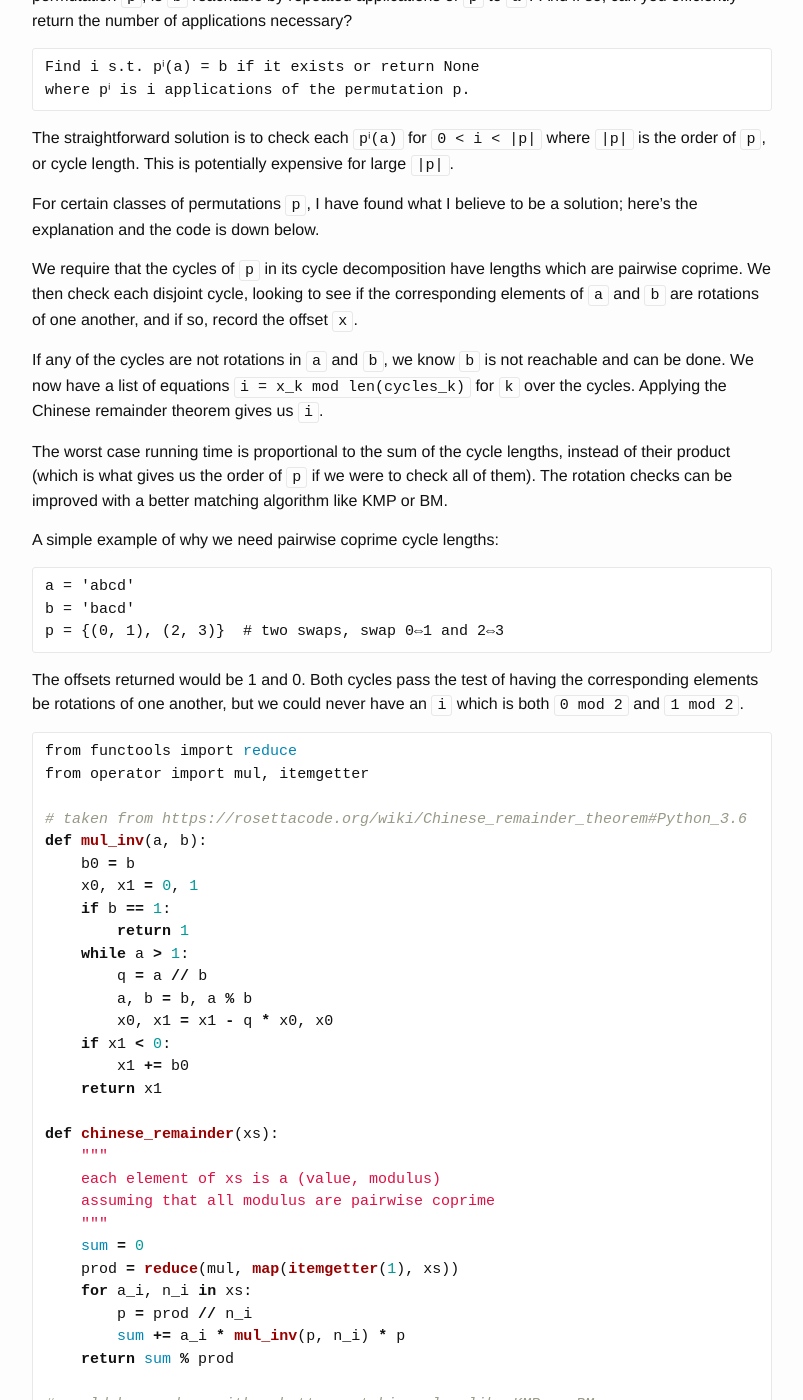
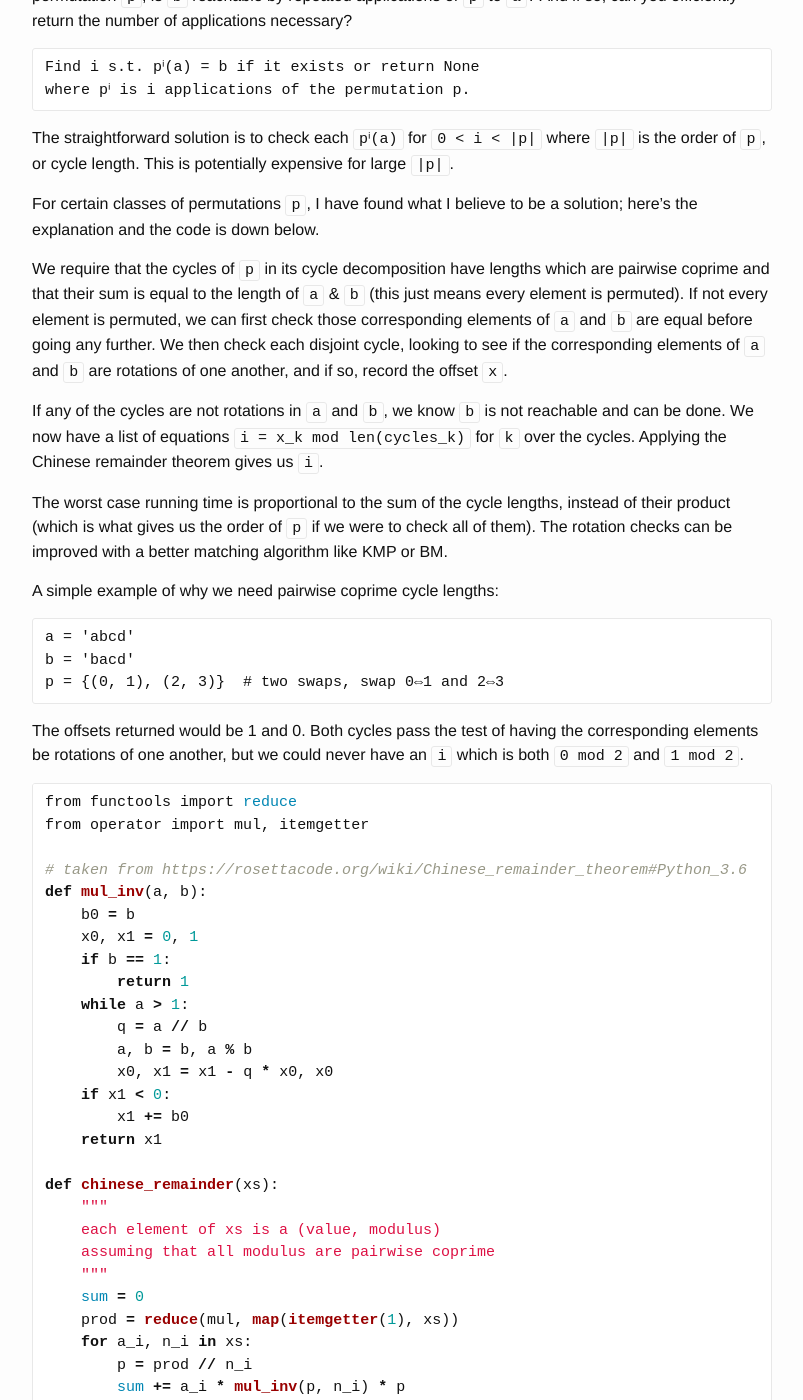
Before and after one commit to aconz2/aconz2.github.io, a Jekyll site: the page built from _posts/2020-08-11-Permutation-Reachability.md, in a window 1280 px wide and 1400 px high, scrolled down 244 px. Shown: the whole window, without its empty margins (238-1041 px from the left). Built offline with Jekyll 4.4.1, drawn with Linux system fonts in a browser that asks for light colours; some of the changed text lies outside the part shown.

Commit message:
add caveat for unpermuted elements

```diff
--- a/_posts/2020-08-11-Permutation-Reachability.md
+++ b/_posts/2020-08-11-Permutation-Reachability.md
@@ -16,7 +16,7 @@ The straightforward solution is to check each `pⁱ(a)` for `0 < i < |p|` where
 
 For certain classes of permutations `p`, I have found what I believe to be a solution; here's the explanation and the code is down below.
 
-We require that the cycles of `p` in its cycle decomposition have lengths which are pairwise coprime. We then check each disjoint cycle, looking to see if the corresponding elements of `a` and `b` are rotations of one another, and if so, record the offset `x`.
+We require that the cycles of `p` in its cycle decomposition have lengths which are pairwise coprime and that their sum is equal to the length of `a` & `b` (this just means every element is permuted). If not every element is permuted, we can first check those corresponding elements of `a` and `b` are equal before going any further. We then check each disjoint cycle, looking to see if the corresponding elements of `a` and `b` are rotations of one another, and if so, record the offset `x`.
 
 If any of the cycles are not rotations in `a` and `b`, we know `b` is not reachable and can be done. We now have a list of equations `i = x_k mod len(cycles_k)` for `k` over the cycles. Applying the Chinese remainder theorem gives us `i`.
 
@@ -70,6 +70,7 @@ def calc_rotation_of(a, b):
     return None
 
 def possible_permutation_cycle(a, b, cycles):
+    # NOTE: this doesn't handle checking the non-permuted elements; assumes sum(map(len, cycles)) == len(a) == len(b)
     ret = []
     for cycle in cycles:
         i = calc_rotation_of([a[i] for i in cycle], [b[i] for i in cycle])
```
